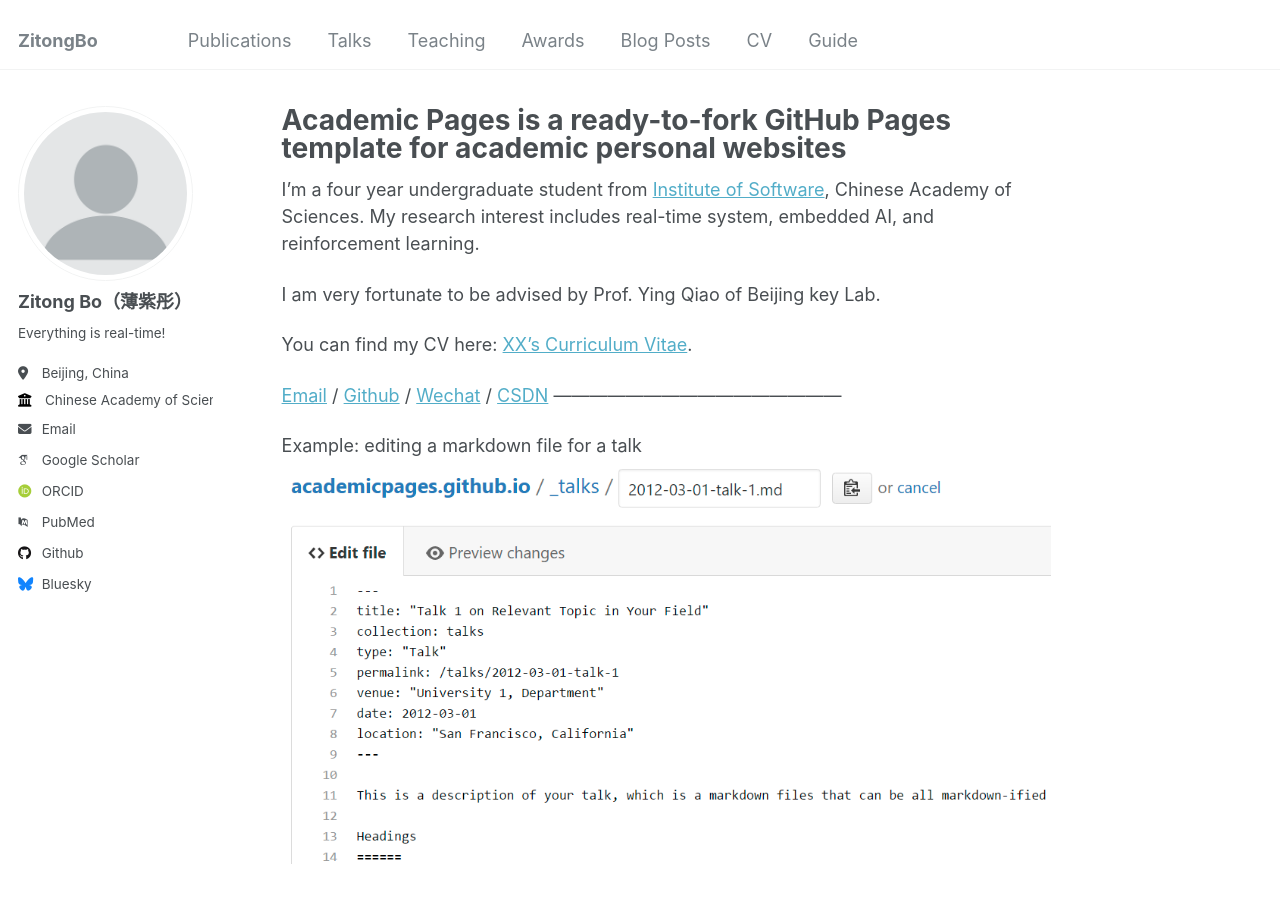
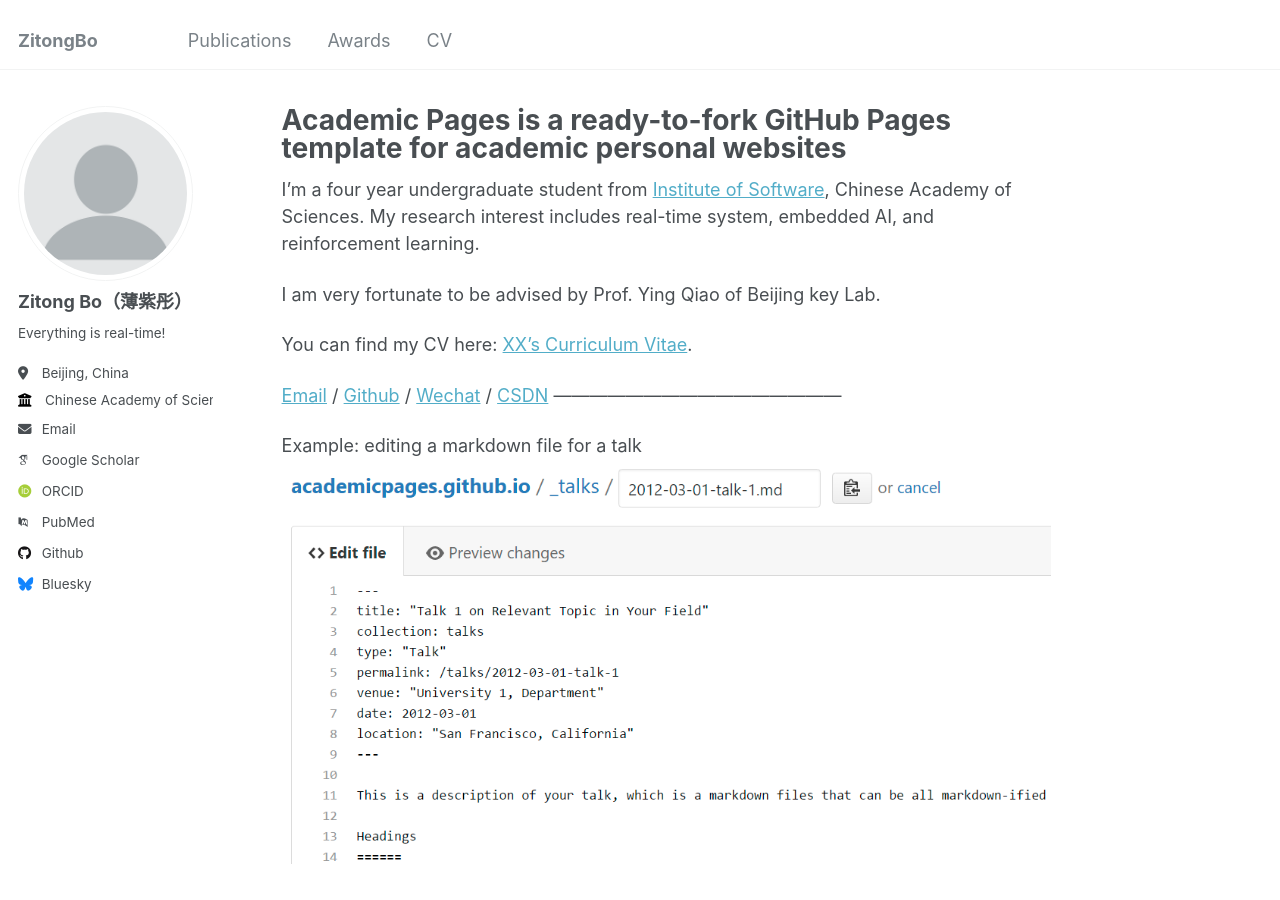
Before and after one commit to ZitongBo/ZitongBo.github.io, a Jekyll site: the page built from _pages/about.md, in a window 1280 px wide and 900 px high. Built offline with Jekyll 4.4.1, drawn with Linux system fonts in a browser that asks for light colours; some web fonts are replaced.

Commit message:
Update navigation.yml

```diff
--- a/_data/navigation.yml
+++ b/_data/navigation.yml
@@ -8,20 +8,8 @@ main:
   - title: "Publications"
     url: /publications/
 
-  - title: "Talks"
-    url: /talks/
-
-  - title: "Teaching"
+  - title: "Awards"
     url: /teaching/
-
-  - title: "Awards"
-    url: /portfolio/
-
-  - title: "Blog Posts"
-    url: /year-archive/
 
   - title: "CV"
     url: /cv/
-
-  - title: "Guide"
-    url: /markdown/
```
